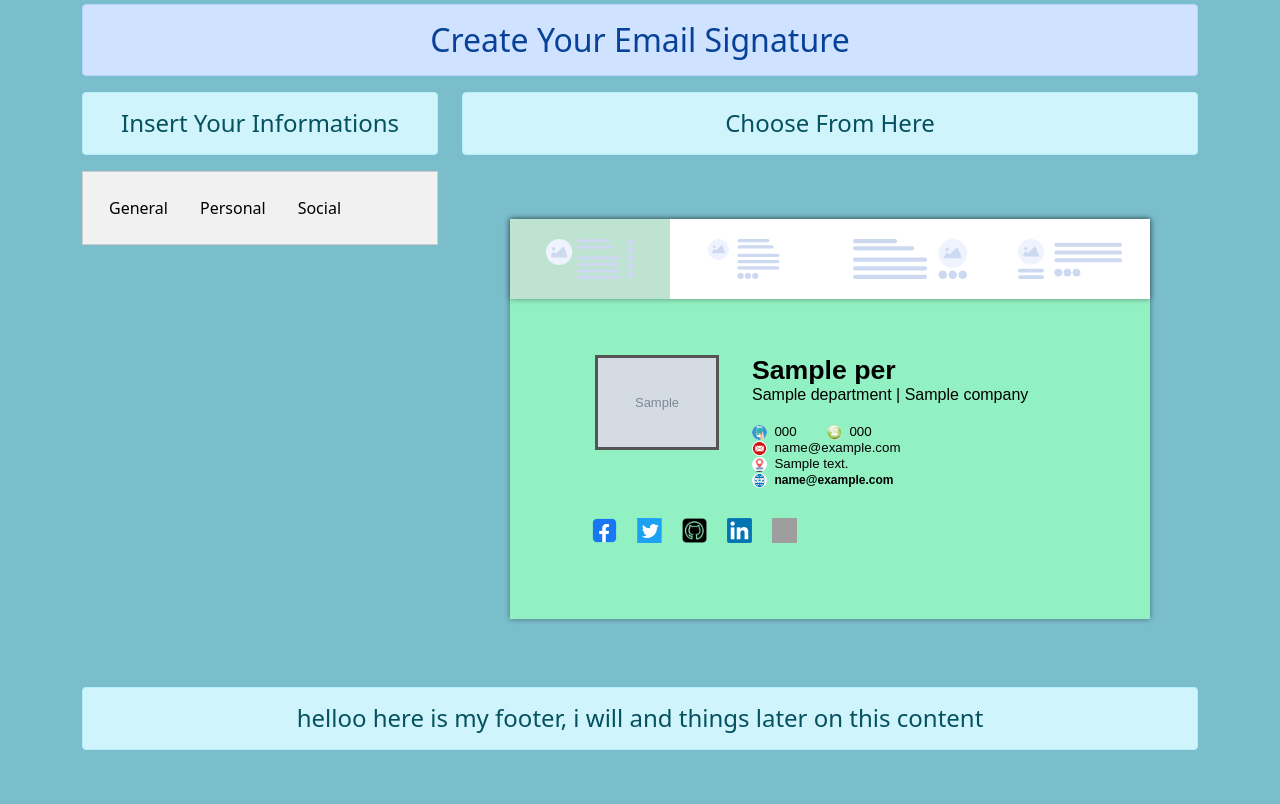
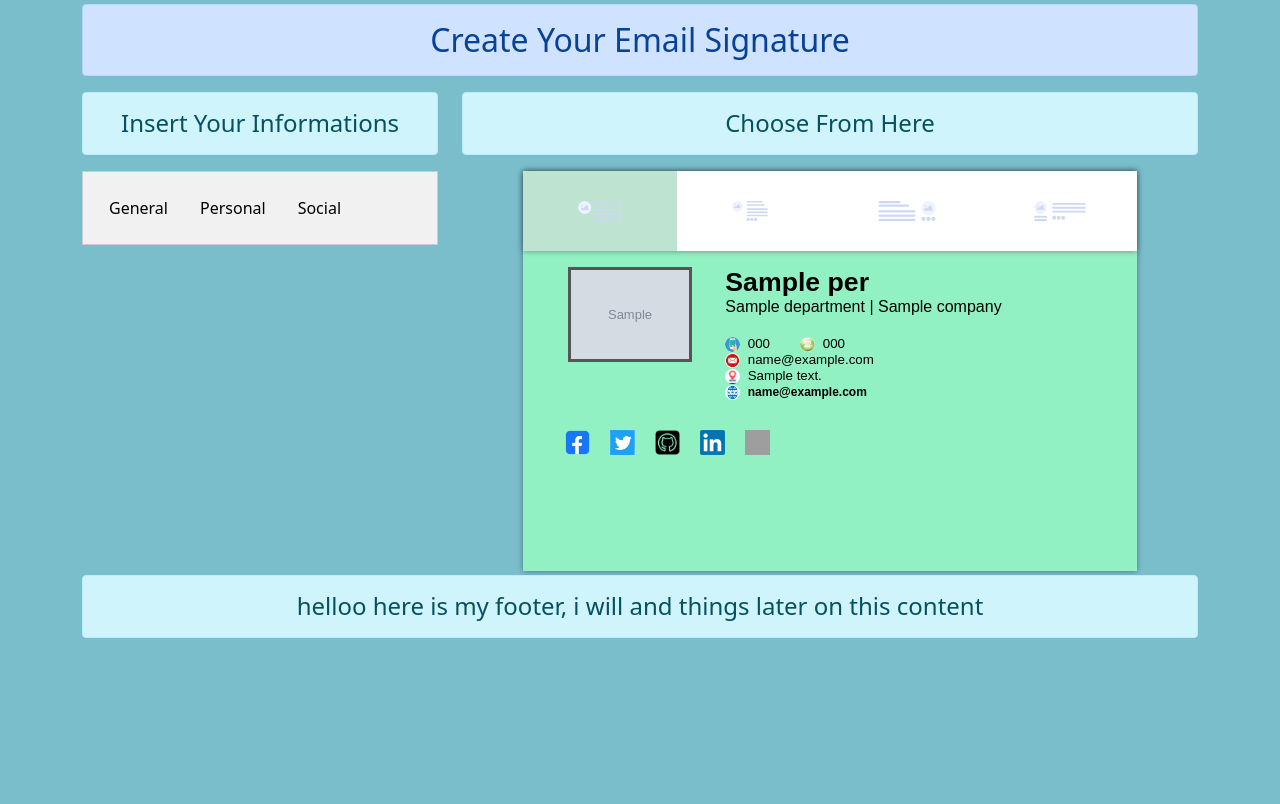
Before and after one commit to TahminaTania/Email_Signature_Generator, a Django app: template signature/templates/signature/output.html in a window 1280 px wide. Run offline with Django 4.2, Linux system fonts and the light colour scheme; the template is opened without the code that fills it: values that come from a table or form of the project are taken from there, most other values are stand-ins (such as "Sample title", 1, 10 or a date in 2020); grey boxes marked "Sample" are stand-in pictures; some libraries are stand-ins or nearby versions; grey boxes are pictures that could not be loaded.

Commit message:
thursday-office

```diff
--- a/signature/static/signature/css/outputtan.css
+++ b/signature/static/signature/css/outputtan.css
@@ -1,22 +1,21 @@
-*,*:after, *:before {
+/* *,*:after, *:before {
     box-sizing: border-box;
     -moz-box-sizing: border-box;
-    }
+    } */
     * {margin:0;
       padding:0;
       border: 0 none;
-      position: relative;}
-    [class="fa"]:before{
-      font-family: 'fontawesome', sans-serif;}
+      position: relative;
+    }
 
 
     section {
     background: #92f1c2;
-    width: 80vw;
-    max-width: 40rem;
-    min-width: 390px;
-    height: 25rem;
-    margin: 4rem auto;
+    width: fit-content;
+    /* max-width: 40rem;
+    min-width: 390px; */
+    height:25rem;
+    /* margin: 4rem auto; */
     box-shadow: 0 0 6px rgba(0,0,0,.4);
     }
     article {
@@ -102,14 +101,14 @@
     }
 
     nav img{
-      padding:5px;
+      padding:15px;
       margin-top: 15px;
-      height: 50px;
-      width:50px;
+      height:fit-content;
+      width:fit-content;
       opacity:1
     }
     img:hover {
-      background-color: #1E6743;
+      background-color: #45a008;
     }
     nav:after {
     content:'';
@@ -175,8 +174,10 @@
 
 
    .uno,
+   .dos,
    .tres,
-   .cuatro{
-       margin-top: 40px;
-       margin-left: 40px;
+   .cuatro
+   {
+     margin:auto;
+     padding:auto;
     }
--- a/signature/templates/signature/input.html
+++ b/signature/templates/signature/input.html
@@ -113,7 +113,7 @@
                 <div>{{form.Github}} </div>
             </div>
             <div class="input-group mb-4">
-                <label class="form-label" style="color:black;"><b>Twiter:</b></label>
+                <label class="form-label" style="color:black;"><b>Twitter:</b></label>
                 <div>{{form.Twiter}} </div>
 
             </div>
--- a/signature/templates/signature/output.html
+++ b/signature/templates/signature/output.html
@@ -2,21 +2,21 @@
 {% block output%}
 {%load static%}
 <link rel="stylesheet" href="{% static 'signature/css/outputtan.css'%}">
-<section>
+<section class="col-10 offset-1">
 <input type="radio" id="layout1" value="1" name="tractor" checked='checked' />
 <input type="radio" id="layout2" value="2" name="tractor" />
 <input type="radio" id="layout3" value="3" name="tractor" />
 <input type="radio" id="layout4" value="4" name="tractor" />
+
 <nav>
-
-
-<label for="layout1" class="d-flex justify-content-center"><img src="{% static '/signature/media/layout1.svg' %}" alt="Design-1" style="width:fit-content"></label>
-<label for="layout2" class="d-flex justify-content-center"><img src="{% static '/signature/media/layout2.svg' %}" alt="Design-2" style="width:fit-content"></label>
-<label for="layout3" class="d-flex justify-content-center"><img src="{% static '/signature/media/layout3.svg' %}" alt="Design-3" style="width:fit-content"></label>
-<label for="layout4" class="d-flex justify-content-center"><img src="{% static '/signature/media/layout-4.svg' %}" alt="Design-4" style="width:fit-content"></label>
+<label for="layout1" class="d-flex justify-content-center"><img src="{% static '/signature/media/layout1.svg' %}" alt="Design-1" style="height:50px; width:100px;"></label>
+<label for="layout2" class="d-flex justify-content-center"><img src="{% static '/signature/media/layout2.svg' %}" alt="Design-2" style="height:50px; width:100px;"></label>
+<label for="layout3" class="d-flex justify-content-center"><img src="{% static '/signature/media/layout3.svg' %}" alt="Design-3" style="height:50px; width:100px;"></label>
+<label for="layout4" class="d-flex justify-content-center"><img src="{% static '/signature/media/layout-4.svg' %}" alt="Design-4" style="height:50px; width:100px;"></label>
 </nav>
 
 <article class='uno'>
+
 
 {%if pers %}
 <table style="FONT-FAMILY: Arial, sans-serif; COLOR: #000000; width:480px;" cellspacing="0" cellpadding="0" border="0">
@@ -80,12 +80,14 @@
   <h1> Not Found...<h2>
 
 
-{%endif%} </article>
+{%endif%}
+
+</article>
 
 
 
 
-<article class='dos fa fa-wrench'>
+<article class='dos'>
   {%if pers %}
 
 
@@ -142,7 +144,7 @@
 </article>
 
 
-<article class='tres fa fa-beer'>
+<article class='tres'>
   {%if pers %}
 
   <div style= "display:flex;float:left;">
@@ -199,15 +201,62 @@
 </article>
 
 
-<article class='cuatro fa fa-copy'>
-<dl>
-<dt>Guía de Transiciones Css</dt>
-<dd>Todas y cada una de las propiedades css que componen el grupo de las transitions con demos.</dd>
-<dt>@Font-face y sus problemas</dt>
-<dd>Los problemas más comunes y sus soluciones, que suelen presentarse al utilizar la regla @font-face de Css para mostrar los textos en tipografías distintas a las safety fonts.</dd>
-</dl>
+<article class='cuatro' style="background:grey; font-family:sans-serif;color:black; font-size:10pt;">
+  <div class="col-md-10 offset-1" style="">
+    <div class="row">
+      <div class="col-md-6">
+        {% if pers.Image%}
+          <div style="FONT-SIZE: 10pt; FONT-FAMILY: Arial, sans-serif; COLOR: #000000; line-height:12pt; padding-bottom:10px; padding-right:20px; text-align:center; width:170px" width="170" valign="top" align="center">
+            <img src="{{pers.Image.url}}" alt="photograph" width="124" border="0" style="border-radius:50%;"/>
+          </div>
+        {%else%}
+          <div style="FONT-SIZE: 10pt; FONT-FAMILY: Arial, sans-serif; COLOR: #000000; line-height:12pt; padding-bottom:10px; padding-right:20px; text-align:center; width:170px" width="170" valign="top" align="center">
+            <img  src="{% static '/signature/media/blank profile.png' %}" alt="photograph" width="124" border="0" style="border:0; height:auto; width:124px"/>
+          </div>
+        {%endif%}
+        <div>
+          <span style="FONT-SIZE: 16pt; COLOR: #000000; FONT-FAMILY: Arial, sans-serif;"><strong>{{pers.Job_Title}}</strong></span>
+          <span style="FONT-SIZE: 12pt; COLOR: #000000;"><br>{{pers.Department}} <span>| </span></span>
+          <span style="FONT-SIZE: 12pt; COLOR: #000000;">{{pers.Company}}</span>
+        </div>
+      </div>
+
+      <div class="col-md-6">
+        <div>
+          <span style="FONT-SIZE: 20pt; COLOR: #000000; FONT-FAMILY: Arial, sans-serif;"><strong>{{pers.name}}</strong></span>
+        </div>
+        <div>
+          <div style="margin-top:9px;">
+            <span style="color:blue;">Email:</span> <span>{{pers.email}}</span>
+           </div>
+           <div style="margin-top:9px;">
+            <span style="color:blue;">Website:</span> <span>{{pers.Website}}</span>
+           </div>
+           <div style="margin-top:9px;">
+            <span style="color:blue;">Address :</span> <span>{{pers.Address}}</span>
+           </div>
+           <div style="margin-top:9px;">
+            <span style="color:blue;">Contact-Number:</span> <span>{{pers.Phone}}</span>
+           </div>
+        </div>
+        <div>
+          <table >
+            <td style="width: 22px; padding:10px;"><a href="{{pers.Facebook}}"  rel="noopener"><img src="{% static '/signature/media/fb.png' %}" alt="facebook icon" style="border-radius:50%;; height:25px; width:25px" width="15" border="0"></a></td>
+            <td style="width: 22px; padding:10px;"><a href="{{pers.Twiter}}"  rel="noopener"><img src="{% static '/signature/media/twiter.png' %}" alt="twitter icon" style="border-radius:50%;; height:25px; width:25px" width="15" border="0"></a></td>
+            <td style="width: 22px; padding:10px;"><a href="{{pers.Github}}"  rel="noopener"><img src="{% static '/signature/media/git.png' %}" alt="github icon" style="border-radius:50%;; height:25px; width:25px" width="15" border="0"></a></td>
+            <td style="width: 22px; padding:10px;"><a href="{{pers.Linkedin}}"  rel="noopener"><img src="{% static '/signature/media/le.png' %}" alt="linkedin icon" style="border-radius:50%;; height:25px; width:25px" width="15" border="0"></a></td>
+            <td style="width: 22px; padding:10px;"><a href="{{pers.Facebook}}"  rel="noopener"><img src="{% static '/signature/media/yt.png' %}" alt="youtube icon" style="border-radius:50%;; height:25px; width:25px" width="15" border="0"></a></td>
+                                 </table>
+        </div>
+
+        </div>
+      </div>
+  </div>
+
 </article>
+
 </section>
+</div>
 
 
 {%endblock output%}
```
Also changed, not shown: signature/static/signature/css/output.css (deleted, +0 -110 lines), db.sqlite3.
